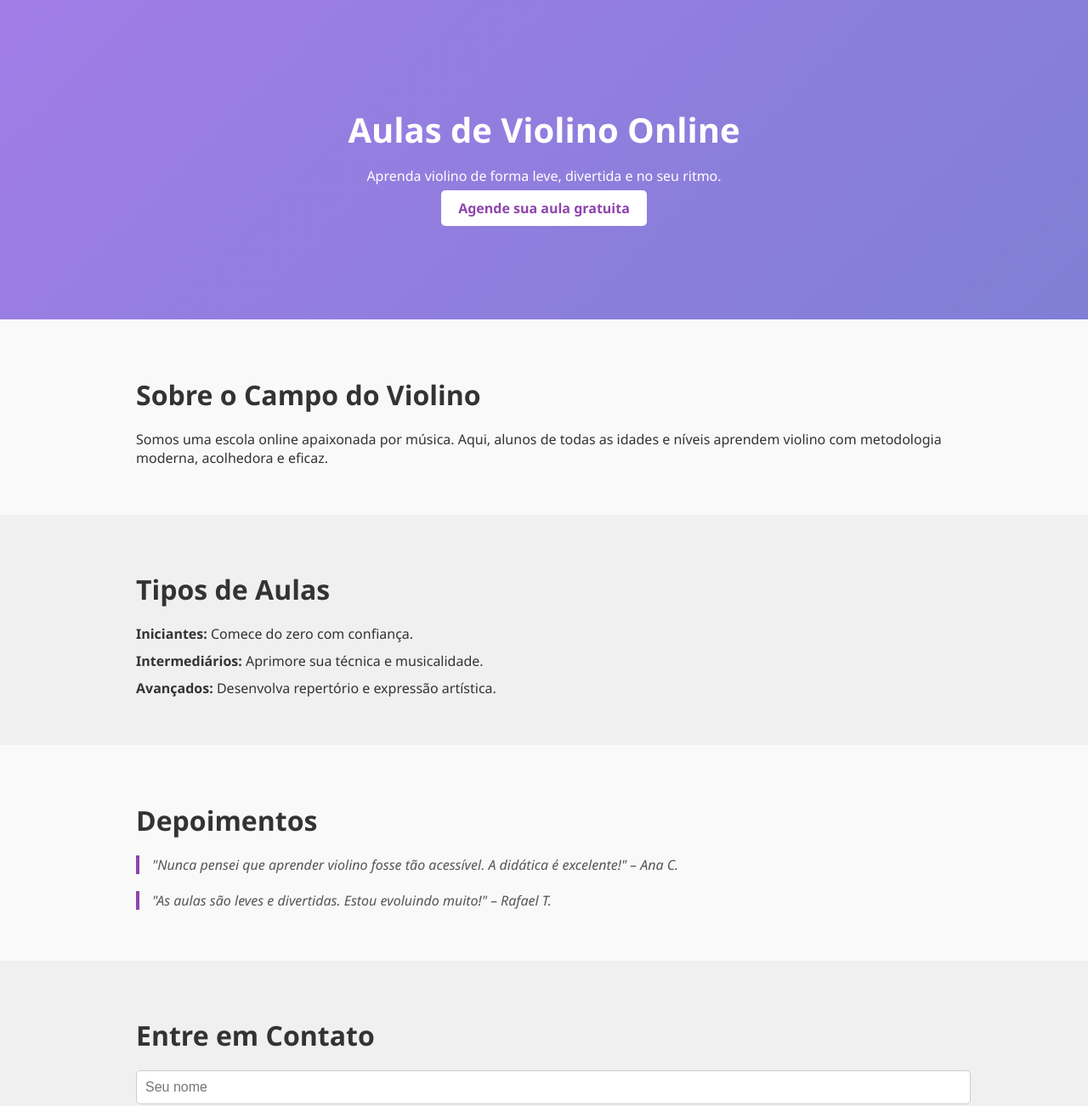
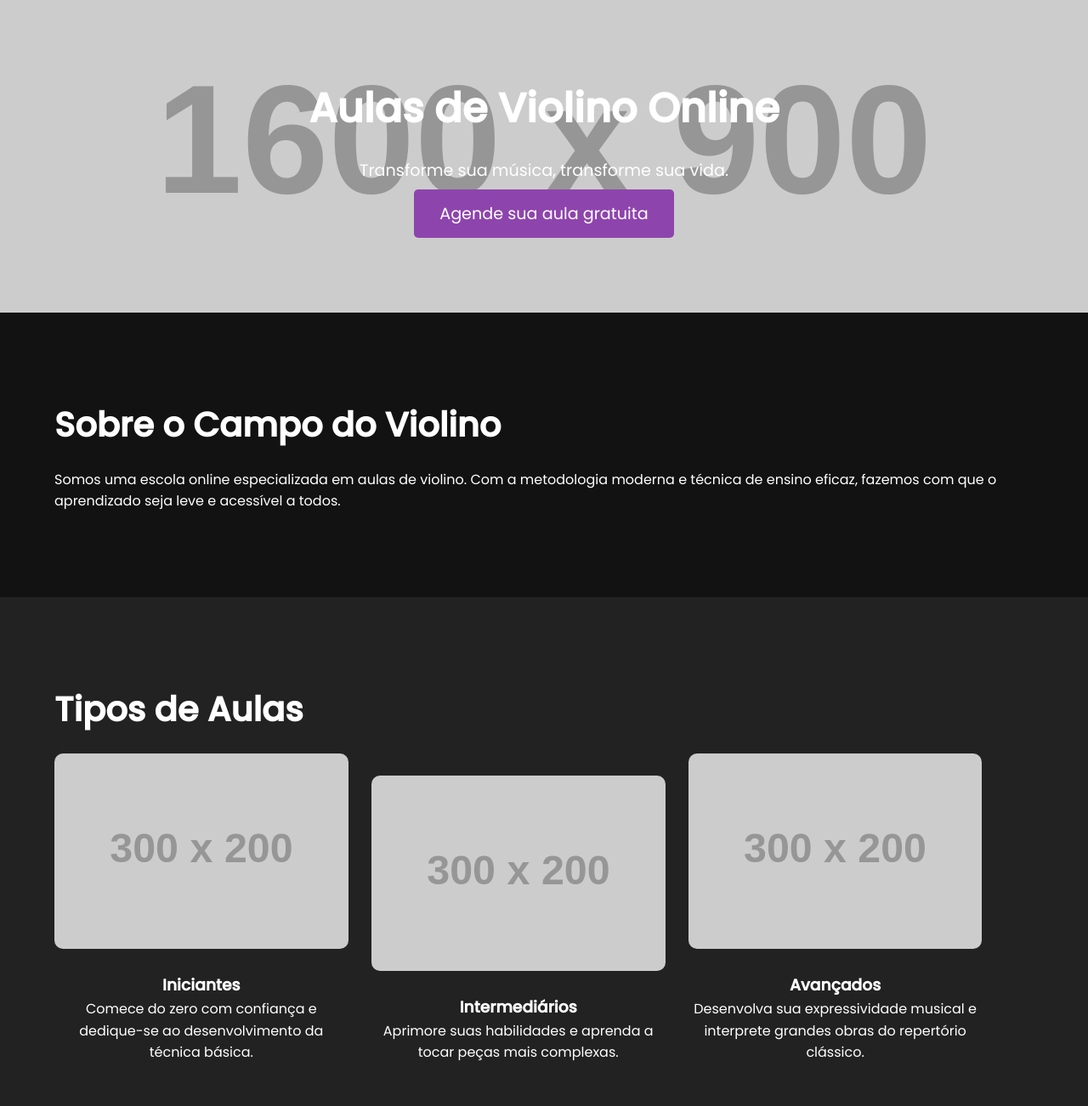
Before and after one commit to ruanfatel/campo-do-violino, a plain HTML site: page index.html in a window 1280 px wide. Shown: the part 220-1522 px from the top of the page at 85% size. Drawn offline with Linux system fonts and the light colour scheme; placeholder pictures from the web are drawn by us.

Commit message:
Add files via upload

```diff
--- a/index.html
+++ b/index.html
@@ -5,8 +5,10 @@
   <meta name="viewport" content="width=device-width, initial-scale=1.0">
   <title>Campo do Violino</title>
   <link rel="stylesheet" href="style.css">
+  <link href="https://fonts.googleapis.com/css2?family=Roboto:wght@400;500&family=Poppins:wght@300;400;500&display=swap" rel="stylesheet">
 </head>
 <body>
+
   <header>
     <div class="container">
       <h1>Campo do Violino</h1>
@@ -20,40 +22,50 @@
   </header>
 
   <section class="hero">
-    <div class="container">
+    <div class="hero-content">
       <h2>Aulas de Violino Online</h2>
-      <p>Aprenda violino de forma leve, divertida e no seu ritmo.</p>
+      <p>Transforme sua música, transforme sua vida.</p>
       <a href="#contato" class="btn">Agende sua aula gratuita</a>
     </div>
   </section>
 
-  <section id="sobre">
+  <section id="sobre" class="section">
     <div class="container">
       <h2>Sobre o Campo do Violino</h2>
-      <p>Somos uma escola online apaixonada por música. Aqui, alunos de todas as idades e níveis aprendem violino com metodologia moderna, acolhedora e eficaz.</p>
+      <p>Somos uma escola online especializada em aulas de violino. Com a metodologia moderna e técnica de ensino eficaz, fazemos com que o aprendizado seja leve e acessível a todos.</p>
     </div>
   </section>
 
-  <section id="aulas" class="gray-bg">
+  <section id="aulas" class="section gray-bg">
     <div class="container">
       <h2>Tipos de Aulas</h2>
-      <ul>
-        <li><strong>Iniciantes:</strong> Comece do zero com confiança.</li>
-        <li><strong>Intermediários:</strong> Aprimore sua técnica e musicalidade.</li>
-        <li><strong>Avançados:</strong> Desenvolva repertório e expressão artística.</li>
-      </ul>
+      <div class="aula-item">
+        <img src="https://via.placeholder.com/300x200/333333/FFFFFF?text=Iniciante" alt="Iniciante">
+        <h3>Iniciantes</h3>
+        <p>Comece do zero com confiança e dedique-se ao desenvolvimento da técnica básica.</p>
+      </div>
+      <div class="aula-item">
+        <img src="https://via.placeholder.com/300x200/333333/FFFFFF?text=Intermediário" alt="Intermediário">
+        <h3>Intermediários</h3>
+        <p>Aprimore suas habilidades e aprenda a tocar peças mais complexas.</p>
+      </div>
+      <div class="aula-item">
+        <img src="https://via.placeholder.com/300x200/333333/FFFFFF?text=Avançado" alt="Avançado">
+        <h3>Avançados</h3>
+        <p>Desenvolva sua expressividade musical e interprete grandes obras do repertório clássico.</p>
+      </div>
     </div>
   </section>
 
-  <section id="depoimentos">
+  <section id="depoimentos" class="section">
     <div class="container">
       <h2>Depoimentos</h2>
-      <blockquote>"Nunca pensei que aprender violino fosse tão acessível. A didática é excelente!" – Ana C.</blockquote>
-      <blockquote>"As aulas são leves e divertidas. Estou evoluindo muito!" – Rafael T.</blockquote>
+      <blockquote>"Aprendi muito rápido com as aulas. A metodologia é simples e eficiente!" – Ana C.</blockquote>
+      <blockquote>"Estou muito satisfeito com meu progresso. As aulas são super interativas!" – Rafael T.</blockquote>
     </div>
   </section>
 
-  <section id="contato" class="gray-bg">
+  <section id="contato" class="section gray-bg">
     <div class="container">
       <h2>Entre em Contato</h2>
       <form>
@@ -70,5 +82,6 @@
       <p>&copy; 2025 Campo do Violino. Todos os direitos reservados.</p>
     </div>
   </footer>
+
 </body>
 </html>
--- a/style.css
+++ b/style.css
@@ -1,119 +1,136 @@
+/* Reset básico */
+* {
+  margin: 0;
+  padding: 0;
+  box-sizing: border-box;
+}
+
 body {
-  margin: 0;
-  font-family: 'Segoe UI', sans-serif;
-  background: #f9f9f9;
-  color: #333;
+  font-family: 'Poppins', sans-serif;
+  background-color: #121212;
+  color: #fff;
+  line-height: 1.6;
 }
 
 .container {
   width: 90%;
-  max-width: 960px;
+  max-width: 1200px;
   margin: auto;
   padding: 40px 0;
 }
 
 header {
-  background: #fff;
-  border-bottom: 1px solid #eee;
+  background-color: #333;
+  padding: 20px 0;
+  text-align: center;
+}
+
+header h1 {
+  font-size: 2.5em;
+  font-family: 'Roboto', sans-serif;
+  color: #fff;
+}
+
+nav a {
+  color: #fff;
+  margin: 0 15px;
+  text-decoration: none;
+  font-weight: bold;
+}
+
+nav a:hover {
+  text-decoration: underline;
+}
+
+.hero {
+  background-image: url('https://via.placeholder.com/1600x900/333333/FFFFFF?text=Violino');
+  background-size: cover;
+  background-position: center;
+  color: white;
+  text-align: center;
+  padding: 100px 20px;
+}
+
+.hero h2 {
+  font-size: 3em;
+  margin-bottom: 20px;
+}
+
+.hero p {
+  font-size: 1.2em;
+  margin-bottom: 20px;
+}
+
+.hero .btn {
+  background-color: #8e44ad;
+  color: #fff;
+  padding: 15px 30px;
+  font-size: 1.2em;
+  border-radius: 5px;
+  text-decoration: none;
+  transition: background 0.3s ease;
+}
+
+.hero .btn:hover {
+  background-color: #732d91;
+}
+
+.section {
+  padding: 60px 0;
+}
+
+.gray-bg {
+  background-color: #222;
+}
+
+h2 {
+  font-size: 2.5em;
+  margin-bottom: 20px;
+}
+
+.aula-item {
+  display: inline-block;
+  width: 30%;
+  margin-right: 2%;
+  margin-bottom: 30px;
+  text-align: center;
+}
+
+.aula-item img {
+  width: 100%;
+  height: auto;
+  border-radius: 10px;
+  margin-bottom: 20px;
+}
+
+footer {
+  background-color: #333;
+  text-align: center;
   padding: 20px 0;
 }
 
-header h1 {
-  margin: 0;
-  font-size: 1.8em;
-}
-
-nav {
-  margin-top: 10px;
-}
-
-nav a {
-  margin-right: 15px;
-  text-decoration: none;
-  color: #8e44ad;
-  font-weight: bold;
-}
-
-.hero {
-  background: linear-gradient(135deg, #a27de7, #7f7fd5);
-  color: white;
-  text-align: center;
-  padding: 80px 20px;
-}
-
-.hero h2 {
-  font-size: 2.5em;
-  margin-bottom: 10px;
-}
-
-.hero .btn {
-  background: white;
-  color: #8e44ad;
-  padding: 10px 20px;
-  border-radius: 5px;
-  text-decoration: none;
-  font-weight: bold;
-  transition: background 0.3s;
-}
-
-.hero .btn:hover {
-  background: #f2f2f2;
-}
-
-section h2 {
-  font-size: 2em;
-  margin-bottom: 20px;
-}
-
-.gray-bg {
-  background: #f0f0f0;
-}
-
-ul {
-  list-style: none;
-  padding-left: 0;
-}
-
-ul li {
-  margin-bottom: 10px;
-}
-
-blockquote {
-  font-style: italic;
-  margin: 20px 0;
-  border-left: 4px solid #8e44ad;
-  padding-left: 15px;
-  color: #555;
+footer p {
+  font-size: 0.9em;
 }
 
 form input, form textarea {
-  display: block;
   width: 100%;
-  margin-bottom: 15px;
-  padding: 10px;
-  font-size: 1em;
-  border: 1px solid #ccc;
+  padding: 15px;
+  margin: 10px 0;
   border-radius: 5px;
+  border: 1px solid #ddd;
 }
 
 form button {
-  background: #8e44ad;
+  background-color: #8e44ad;
   color: white;
+  padding: 15px 30px;
+  border-radius: 5px;
   border: none;
-  padding: 10px 20px;
-  font-size: 1em;
-  border-radius: 5px;
   cursor: pointer;
+  font-size: 1.2em;
 }
 
 form button:hover {
-  background: #732d91;
+  background-color: #732d91;
 }
-
-footer {
-  text-align: center;
-  background: #fff;
-  padding: 20px 0;
-  border-top: 1px solid #eee;
-  font-size: 0.9em;
-}
```
